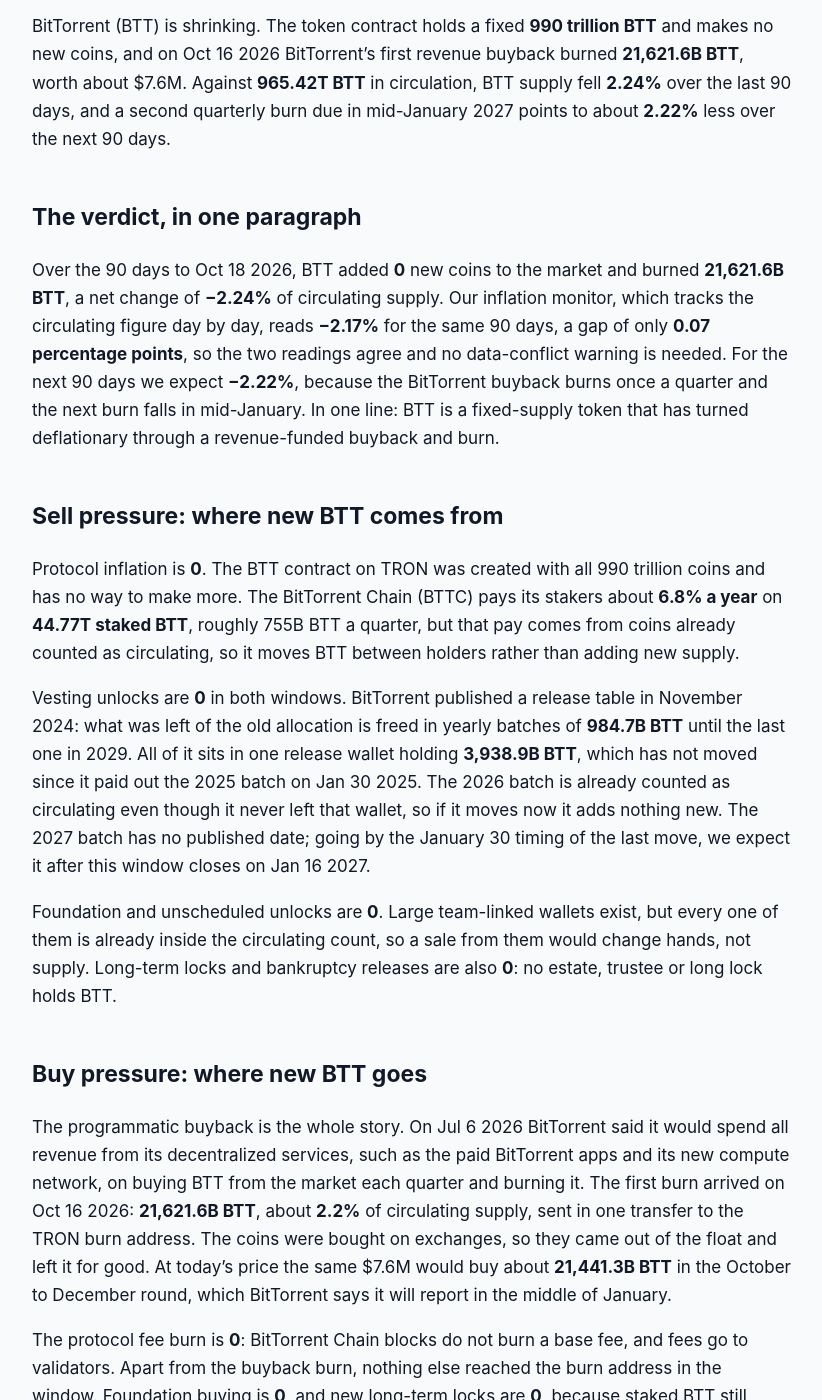
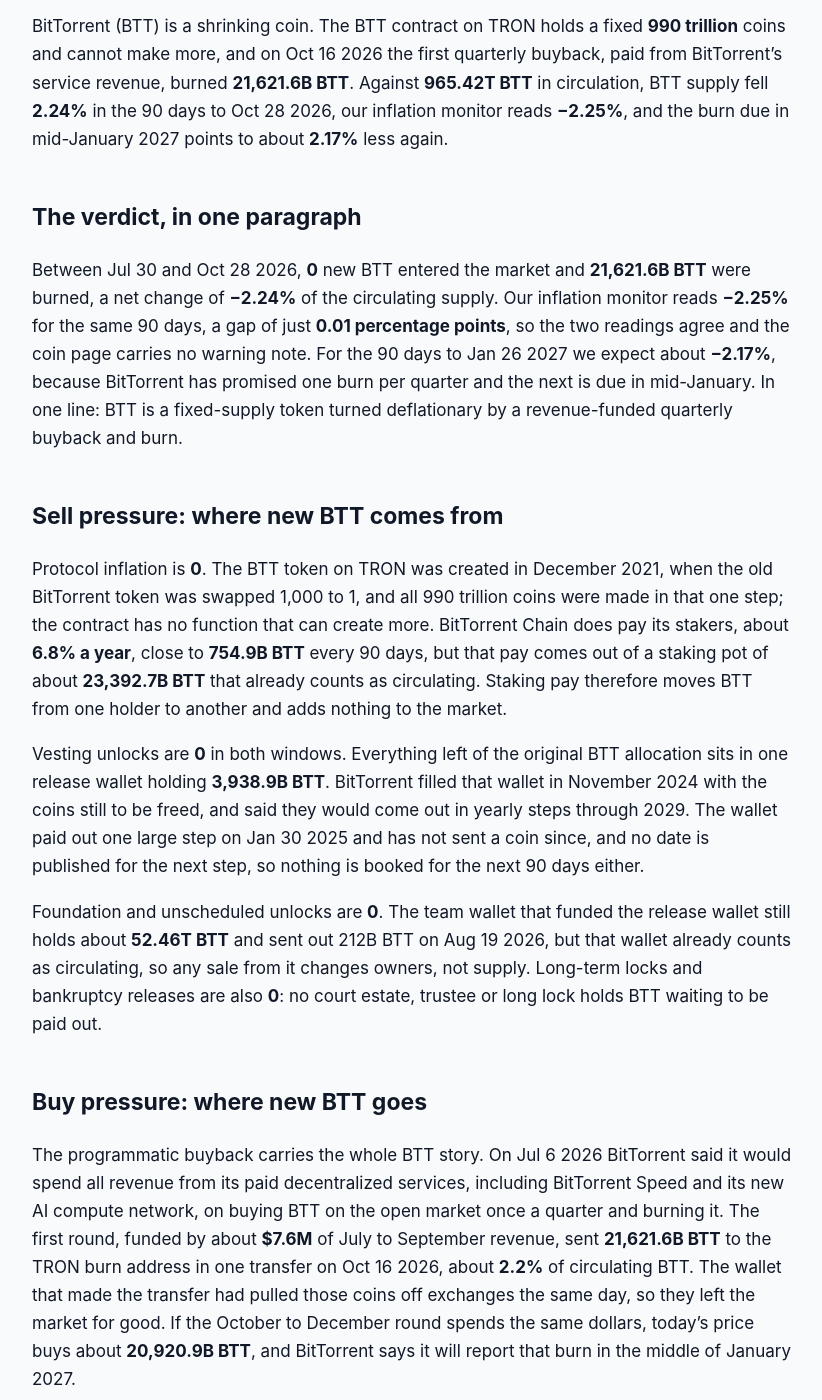
Before and after one commit to jeevansongmy-spec/mrnasdog-articles, a Jekyll site: the page built from crypto/btt-pressure-framework.md, in a window 1280 px wide and 1400 px high, scrolled down 275 px. Shown: the whole window, without its empty margins (228-1050 px from the left). Built offline with Jekyll 4.4.1, drawn with Linux system fonts in a browser that asks for light colours; some of the changed text lies outside the part shown.

Commit message:
publish: crypto/btt-pressure-framework

```diff
--- a/crypto/btt-pressure-framework.md
+++ b/crypto/btt-pressure-framework.md
@@ -1,6 +1,6 @@
 ---
 title: "BTT Inflation Analysis · October 2026 · Supply shrinking · projected to keep shrinking"
-description: "BTT is shrinking: no new coins, and a revenue buyback burned 21.62T BTT on Oct 16 2026. Supply fell 2.24% in 90 days; the next burn is due in January."
+description: "BTT is shrinking: no new coins are made, and a revenue buyback burned 21.62T BTT on Oct 16 2026. Supply fell 2.24% in 90 days; next burn due in January."
 canonical_url: "https://mrnasdog.com/research/btt/inflation"
 tags: ["crypto", "btt", "bittorrent", "tron"]
 published: true
@@ -12,48 +12,50 @@ The BitTorrent coin page has the score, the price drivers and every question ans
 
 # BTT Inflation Analysis · October 2026 · Supply shrinking · projected to keep shrinking
 
-BitTorrent (BTT) is shrinking. The token contract holds a fixed **990 trillion BTT** and makes no new coins, and on Oct 16 2026 BitTorrent's first revenue buyback burned **21,621.6B BTT**, worth about $7.6M. Against **965.42T BTT** in circulation, BTT supply fell **2.24%** over the last 90 days, and a second quarterly burn due in mid-January 2027 points to about **2.22%** less over the next 90 days.
+BitTorrent (BTT) is a shrinking coin. The BTT contract on TRON holds a fixed **990 trillion** coins and cannot make more, and on Oct 16 2026 the first quarterly buyback, paid from BitTorrent's service revenue, burned **21,621.6B BTT**. Against **965.42T BTT** in circulation, BTT supply fell **2.24%** in the 90 days to Oct 28 2026, our inflation monitor reads **−2.25%**, and the burn due in mid-January 2027 points to about **2.17%** less again.
 
 ## The verdict, in one paragraph
 
-Over the 90 days to Oct 18 2026, BTT added **0** new coins to the market and burned **21,621.6B BTT**, a net change of **−2.24%** of circulating supply. Our inflation monitor, which tracks the circulating figure day by day, reads **−2.17%** for the same 90 days, a gap of only **0.07 percentage points**, so the two readings agree and no data-conflict warning is needed. For the next 90 days we expect **−2.22%**, because the BitTorrent buyback burns once a quarter and the next burn falls in mid-January. In one line: BTT is a fixed-supply token that has turned deflationary through a revenue-funded buyback and burn.
+Between Jul 30 and Oct 28 2026, **0** new BTT entered the market and **21,621.6B BTT** were burned, a net change of **−2.24%** of the circulating supply. Our inflation monitor reads **−2.25%** for the same 90 days, a gap of just **0.01 percentage points**, so the two readings agree and the coin page carries no warning note. For the 90 days to Jan 26 2027 we expect about **−2.17%**, because BitTorrent has promised one burn per quarter and the next is due in mid-January. In one line: BTT is a fixed-supply token turned deflationary by a revenue-funded quarterly buyback and burn.
 
 ## Sell pressure: where new BTT comes from
 
-Protocol inflation is **0**. The BTT contract on TRON was created with all 990 trillion coins and has no way to make more. The BitTorrent Chain (BTTC) pays its stakers about **6.8% a year** on **44.77T staked BTT**, roughly 755B BTT a quarter, but that pay comes from coins already counted as circulating, so it moves BTT between holders rather than adding new supply.
+Protocol inflation is **0**. The BTT token on TRON was created in December 2021, when the old BitTorrent token was swapped 1,000 to 1, and all 990 trillion coins were made in that one step; the contract has no function that can create more. BitTorrent Chain does pay its stakers, about **6.8% a year**, close to **754.9B BTT** every 90 days, but that pay comes out of a staking pot of about **23,392.7B BTT** that already counts as circulating. Staking pay therefore moves BTT from one holder to another and adds nothing to the market.
 
-Vesting unlocks are **0** in both windows. BitTorrent published a release table in November 2024: what was left of the old allocation is freed in yearly batches of **984.7B BTT** until the last one in 2029. All of it sits in one release wallet holding **3,938.9B BTT**, which has not moved since it paid out the 2025 batch on Jan 30 2025. The 2026 batch is already counted as circulating even though it never left that wallet, so if it moves now it adds nothing new. The 2027 batch has no published date; going by the January 30 timing of the last move, we expect it after this window closes on Jan 16 2027.
+Vesting unlocks are **0** in both windows. Everything left of the original BTT allocation sits in one release wallet holding **3,938.9B BTT**. BitTorrent filled that wallet in November 2024 with the coins still to be freed, and said they would come out in yearly steps through 2029. The wallet paid out one large step on Jan 30 2025 and has not sent a coin since, and no date is published for the next step, so nothing is booked for the next 90 days either.
 
-Foundation and unscheduled unlocks are **0**. Large team-linked wallets exist, but every one of them is already inside the circulating count, so a sale from them would change hands, not supply. Long-term locks and bankruptcy releases are also **0**: no estate, trustee or long lock holds BTT.
+Foundation and unscheduled unlocks are **0**. The team wallet that funded the release wallet still holds about **52.46T BTT** and sent out 212B BTT on Aug 19 2026, but that wallet already counts as circulating, so any sale from it changes owners, not supply. Long-term locks and bankruptcy releases are also **0**: no court estate, trustee or long lock holds BTT waiting to be paid out.
 
 ## Buy pressure: where new BTT goes
 
-The programmatic buyback is the whole story. On Jul 6 2026 BitTorrent said it would spend all revenue from its decentralized services, such as the paid BitTorrent apps and its new compute network, on buying BTT from the market each quarter and burning it. The first burn arrived on Oct 16 2026: **21,621.6B BTT**, about **2.2%** of circulating supply, sent in one transfer to the TRON burn address. The coins were bought on exchanges, so they came out of the float and left it for good. At today's price the same $7.6M would buy about **21,441.3B BTT** in the October to December round, which BitTorrent says it will report in the middle of January.
+The programmatic buyback carries the whole BTT story. On Jul 6 2026 BitTorrent said it would spend all revenue from its paid decentralized services, including BitTorrent Speed and its new AI compute network, on buying BTT on the open market once a quarter and burning it. The first round, funded by about **$7.6M** of July to September revenue, sent **21,621.6B BTT** to the TRON burn address in one transfer on Oct 16 2026, about **2.2%** of circulating BTT. The wallet that made the transfer had pulled those coins off exchanges the same day, so they left the market for good. If the October to December round spends the same dollars, today's price buys about **20,920.9B BTT**, and BitTorrent says it will report that burn in the middle of January 2027.
 
-The protocol fee burn is **0**: BitTorrent Chain blocks do not burn a base fee, and fees go to validators. Apart from the buyback burn, nothing else reached the burn address in the window. Foundation buying is **0**, and new long-term locks are **0**, because staked BTT still counts as circulating.
+The protocol fee burn is **0**: BitTorrent Chain does not destroy part of each fee, and apart from the buyback round nothing else reached the burn address in these 90 days. Foundation buying is **0**, because every BTT the project buys goes straight to the burn. New long-term locks are **0** as well: about **45,131.6B BTT** is staked on BitTorrent Chain, but staked BTT still counts as circulating and can be withdrawn after a short wait.
 
 ## Foundation and overhang
 
-The release wallet is the one real overhang outside the float: about **2,954.1B BTT** of its 3,938.9B is still waiting for the 2027, 2028 and 2029 batches. Inside the float, we watch several team-linked wallets: one holding about **112.6T BTT** that has not moved, one holding **52.46T BTT** that sent out 212B on Aug 19 2026, and one holding **8.90T BTT** swept from the closed BTTC bridge, unmoved this window. The staking contract on TRON holds about **23.07T BTT**, and the buyback wallet was empty after the October burn. We re-read these balances at every rebuild; if the release wallet's balance falls between refreshes, the outflow enters the foundation and unscheduled unlocks row at the next refresh.
+Two BitTorrent wallets matter for future BTT supply. The release wallet holds **3,938.9B BTT**, the last of the original allocation, and has been still since Jan 30 2025; it is the only pile of BTT that could still add new coins to the market, and even all of it is under **0.41%** of circulating supply. The team wallet that filled it holds about **52.46T BTT** and already counts as circulating, so its sales would add selling but not supply. The wallet that bought coins for the October burn was empty right after it.
+
+We read these balances again at every rebuild. If the release wallet's balance falls between two checks, the coins it sent out go into the foundation and unscheduled unlocks row at the next check.
 
 ## How BTT compares to other revenue-buyback tokens
 
-Most tokens that shrink do it through a fee burn written into the chain, where every transaction destroys a little. BTT works differently: its own chain burns nothing, and the shrink comes from a company decision to turn service revenue into quarterly buybacks. That puts BTT closer to exchange tokens and app tokens that buy back with earnings than to chains with a built-in burn. Several other TRON-group tokens also run revenue buybacks and burns, so BTT now follows a pattern already common around it.
+Most coins that shrink do it with a fee burn written into the chain, where every transaction destroys a little: the burn runs on its own and nobody has to decide anything. BTT has no such burn. Its supply falls only because a company chooses to turn service revenue into a quarterly buyback, which puts BTT closer to exchange tokens and app tokens that buy back with earnings than to chains with a built-in burn.
 
-Compared with tokens that still unlock large team and investor shares each month, BTT's supply side is unusually quiet: the release table leaves under **0.31%** of supply to come, in three small yearly steps, and nothing is printed for staking. The trade-off is that the buy side depends on revenue and on the team keeping its promise: there is no contract that forces a burn, so each quarter's size can rise, fall or stop.
+On the supply side BTT is quieter than most tokens of its size. There are no monthly team or investor unlocks, staking pay comes from coins already in circulation, and the release wallet is small next to the 965.42T BTT in circulation. The trade-off sits on the buy side: no code forces the burn, so the size of each round depends on how much the paid services earn and on the team keeping its promise. A smaller round shrinks BTT less; a skipped round leaves BTT flat.
 
 ## What to watch in the next 90 days
 
-**Mid-January 2027:** the burn for October to December 2026 is due; its size will show whether the $7.6M first round was typical.
+**Mid-January 2027:** the burn for October to December 2026 is due, and its size will show whether the **$7.6M** first round was typical or a one-off.
 
-**The release wallet (3,938.9B BTT):** any move would most likely be the 2027 batch of 984.7B or the late 2026 batch.
+**The release wallet:** any move from its **3,938.9B BTT** would most likely be the next yearly step, the first since Jan 30 2025.
 
-**Staking pay on BitTorrent Chain:** a change to the 6.8% rate would change how fast coins move from the staking pot to stakers, though not total supply.
+**The burn tracker:** BitTorrent opened a page in October 2026 that lists every burn with its transfer record; a round that is late or missing would show there first.
 
-**Team-linked wallets:** large moves from the 112.6T and 52.46T wallets would not add supply, but they could add selling.
+**Staking pay:** a change to the 6.8% rate on BitTorrent Chain would change how fast BTT moves from the staking pot to stakers, though not total supply.
 
 ## Summary
 
-BitTorrent (BTT) has a fixed 990 trillion supply with no minting, and from October 2026 it shrinks through a quarterly buyback paid by service revenue. The first burn removed **21,621.6B BTT**, taking supply down **2.24%** in 90 days, and the next burn in mid-January points to about **2.22%** less again. Only about 2.95T BTT is left to release, in yearly steps to 2029. The key risk is that the burn depends on revenue and on the team's choice, not on code, so a smaller or skipped round would leave BTT close to flat.
+BitTorrent (BTT) has a fixed supply of 990 trillion coins, and the contract cannot make more. Since October 2026 BTT shrinks through a quarterly buyback paid by BitTorrent's service revenue: the first burn removed **21,621.6B BTT** on Oct 16 2026, cutting circulating supply by **2.24%** in 90 days, and the round due in mid-January 2027 points to about **2.17%** less. Only **3,938.9B BTT** is left to release, from a wallet that has not moved since Jan 30 2025. The key risk is that the burn rests on revenue and on the team's choice rather than on code, so a weaker quarter means a smaller burn.
 
-*MrNasDog Pressure Framework analysis of BTT, Metric 1 — Inflation. Data + explanation only. Not financial advice. Checked Oct 18 2026.*
+*MrNasDog Pressure Framework analysis of BTT, Metric 1 — Inflation. Data + explanation only. Not financial advice. Checked Oct 28 2026.*
```
